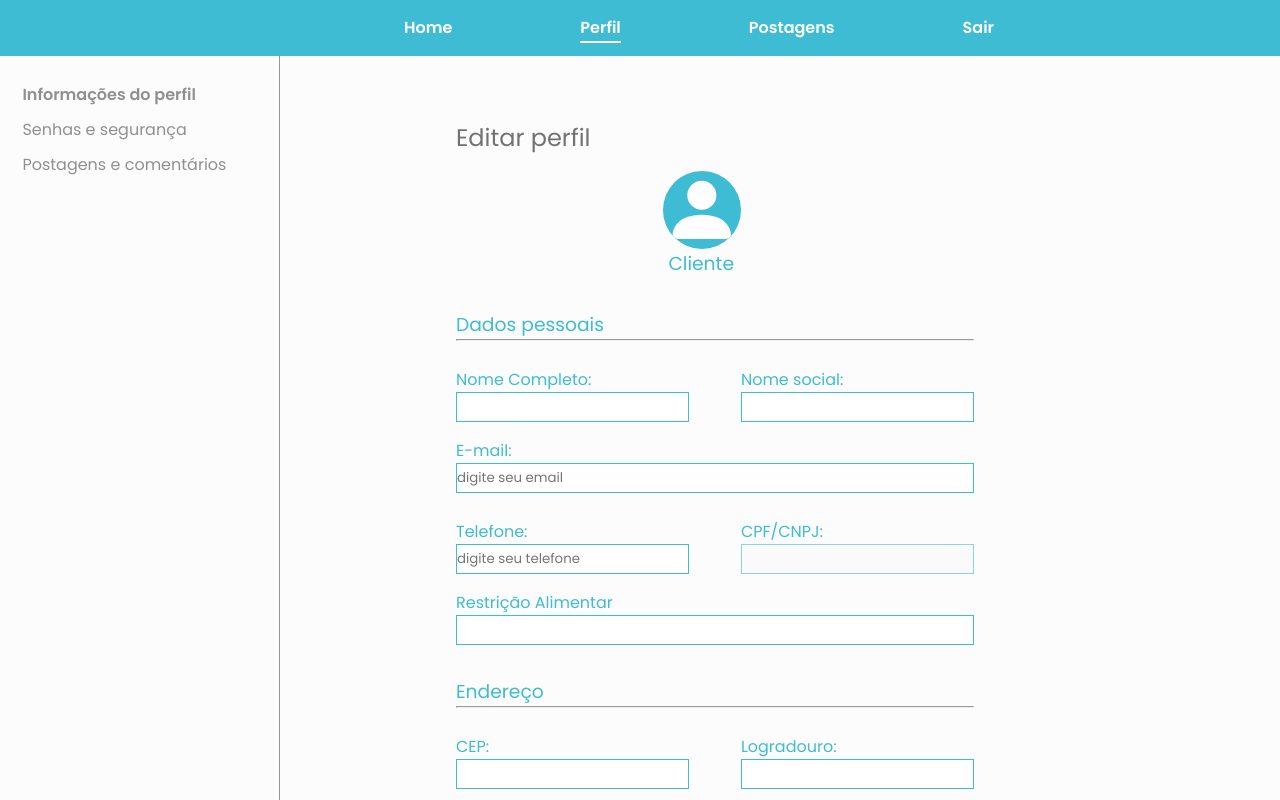
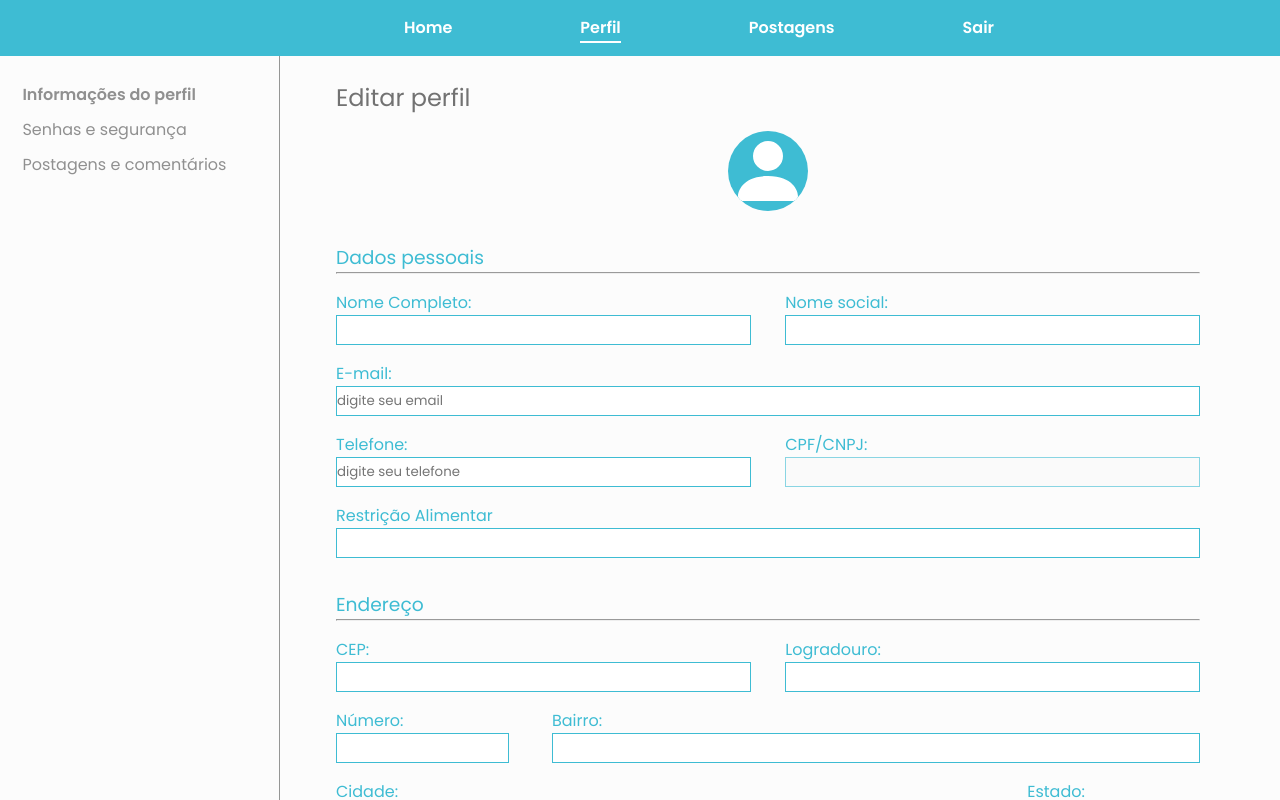
Before and after one commit to stack-over-code-atlantico/supermercadosq-fe, a React (Vite) app in the folder supermercadosq/: page /profile in a window 1280 px wide. Both pictures are taken after a click on the button "Informações do perfil". Shown: the top 800 px of the page. Built offline with nearby package versions, Linux system fonts and the light colour scheme.

Commit message:
Feat: change style information

```diff
--- a/supermercadosq/src/components/ProfileInformation/ProfileInformation.jsx
+++ b/supermercadosq/src/components/ProfileInformation/ProfileInformation.jsx
@@ -1,5 +1,5 @@
 import React, { useState } from "react";
-import { ProfileInformationContainer } from "./styles";
+import { ProfileInformationContainer, ContainerAvatar } from "./styles";
 import { BsFillPersonFill } from "react-icons/bs";
 
 const ProfileInformationForm = () => {
@@ -16,12 +16,12 @@ const ProfileInformationForm = () => {
         <h2 className="title">Editar perfil</h2>
 
         <form>
-          <label for="file">
-            <BsFillPersonFill className="icon" size="15%" />
-          </label>
-          <input type="file" id="file" style={{ display: "none" }} />
-
-          <h3 className="title-icon">Cliente</h3>
+          <ContainerAvatar>
+            <label for="file">
+              <BsFillPersonFill className="icon" size="5rem" />
+              <input type="file" id="file" style={{ display: "none" }} />
+            </label>
+          </ContainerAvatar>
 
           <h3 className="subtitle">Dados pessoais</h3>
           <hr />
--- a/supermercadosq/src/components/ProfileInformation/styles.jsx
+++ b/supermercadosq/src/components/ProfileInformation/styles.jsx
@@ -1,7 +1,20 @@
 import styled from "styled-components";
 
+export const ContainerAvatar = styled.div`
+
+  justify-content: center;
+  align-items: center;
+  margin-right: 45%;
+
+  label {
+    display: flex;
+    justify-content: center;
+    align-items: center;
+  }
+`;
+
 export const ProfileInformationContainer = styled.div`
-  margin: 15vh 20vh;
+  margin: 10vh 10vh;
   display: flex;
   flex-direction: column;
 
@@ -27,12 +40,15 @@ export const ProfileInformationContainer = styled.div`
   }
 
   form {
+    width: 100%;
+
     .align {
       display: flex;
       width: 100%;
-      gap: 10%;
+      gap: 4%;
+
       label {
-        width: 45%;
+        width: 48%;
       }
     }
     /* .align {
@@ -64,7 +80,7 @@ export const ProfileInformationContainer = styled.div`
         background: var(--color-blue-light);
         color: var(--color-white);
         border-radius: 50%;
-        margin-left: 40%;
+
         cursor: pointer;
         transition: filter 0.3s;
 
@@ -88,9 +104,12 @@ export const ProfileInformationContainer = styled.div`
     }
     div {
       display: flex;
-      justify-content: end;
       width: 100%;
-      margin-top: 10px;
+
+      :last-child{
+        justify-content: end;
+      }
+
       #button {
         padding: 2% 10%;
         background-color: var(--color-blue-light);
@@ -98,10 +117,8 @@ export const ProfileInformationContainer = styled.div`
         border: none;
         border-radius: 5px;
         font-size: 100%;
-
-        &:hover {
-          cursor: pointer;
-        }
+        margin-top: 25px;
+        cursor: pointer;
       }
     }
   }
--- a/supermercadosq/src/pages/Profile/Profile.jsx
+++ b/supermercadosq/src/pages/Profile/Profile.jsx
@@ -30,7 +30,7 @@ export default function Profile() {
   };
 
    return (
-      <div style={{ width: '100%', display: 'flex', flexDirection: 'row' }}>
+      <div style={{ width: '100%', display: 'grid', gridTemplateColumns: '20% 80%' }}>
         <NavBar />
         <SideBar
           handleProfile={handleProfileScreen}
```
